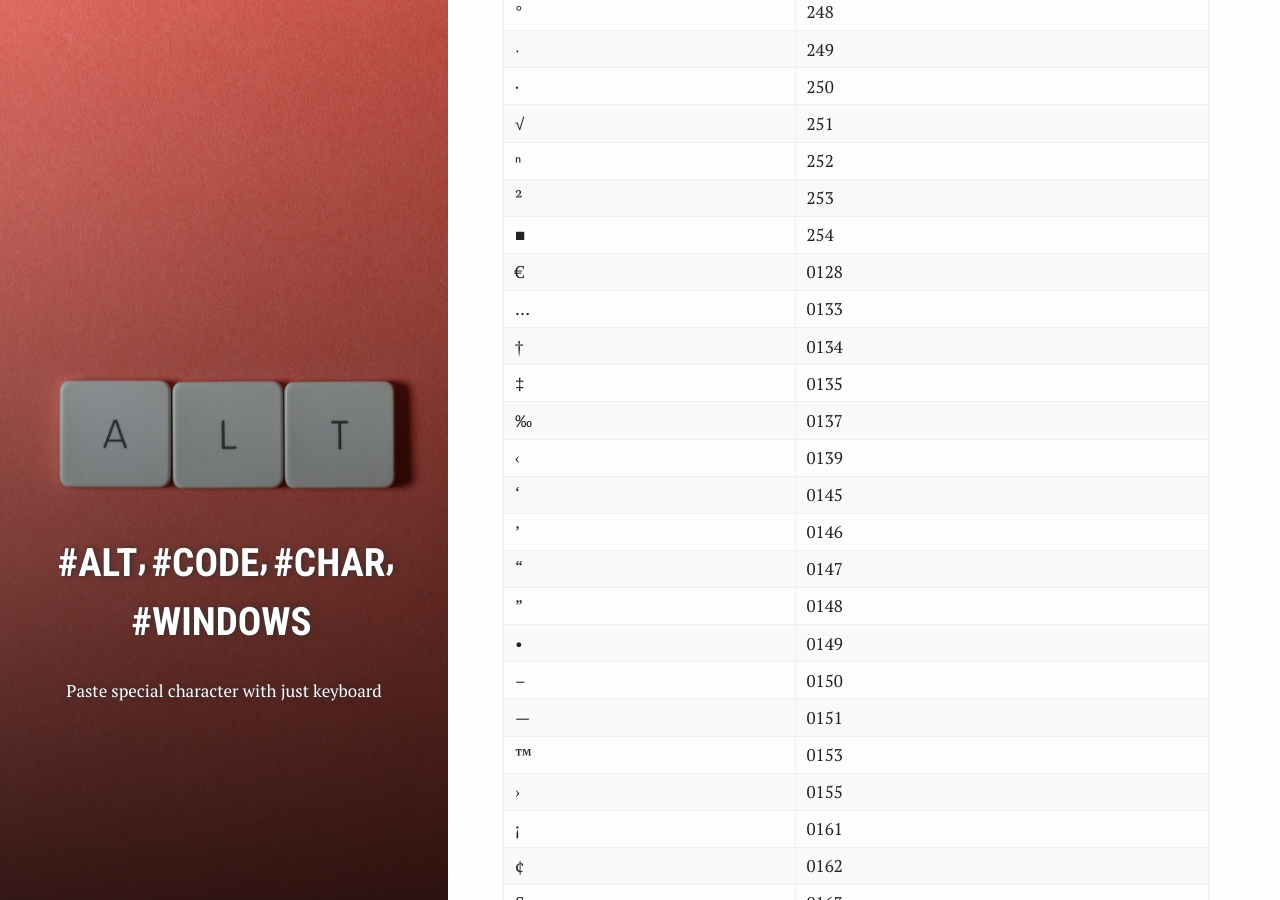
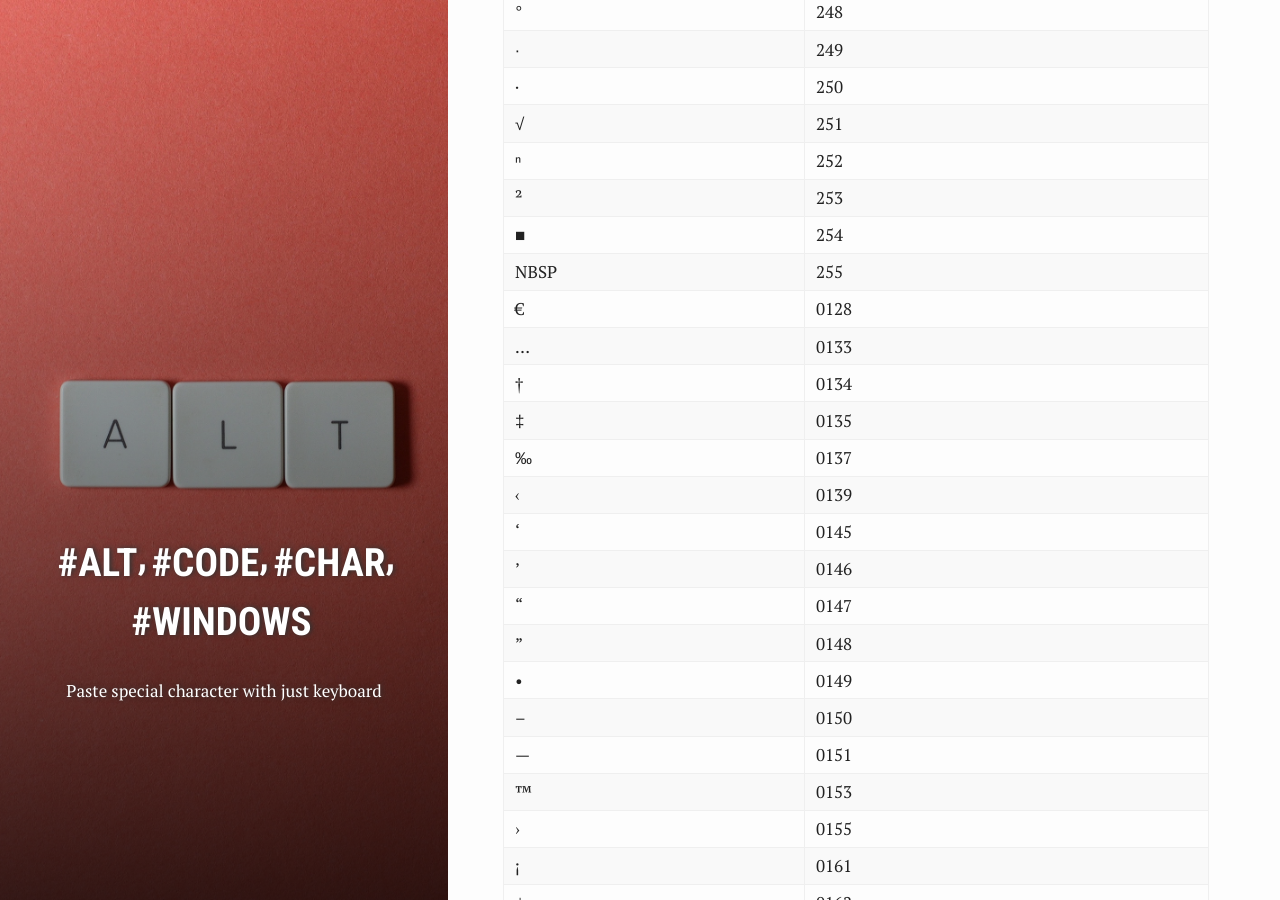
Before and after one commit to mwilczek-net/blog.mwilczek.net, a Jekyll site: the page built from _posts/2022-01-26-alt-codes.md, in a window 1280 px wide and 900 px high, scrolled down 3446 px. Built offline with Jekyll 4.4.1, drawn with Linux system fonts in a browser that asks for light colours.

Commit message:
Alt code nbsp

```diff
--- a/_posts/2022-01-26-alt-codes.md
+++ b/_posts/2022-01-26-alt-codes.md
@@ -113,6 +113,7 @@ My subset of characters. For more please follow links on <a href="#more-links-se
 | ⁿ    | 252    |
 | ²    | 253    |
 | ■    | 254    |
+| NBSP | 255    |
 | €    | 0128   |
 | …    | 0133   |
 | †    | 0134   |
```
